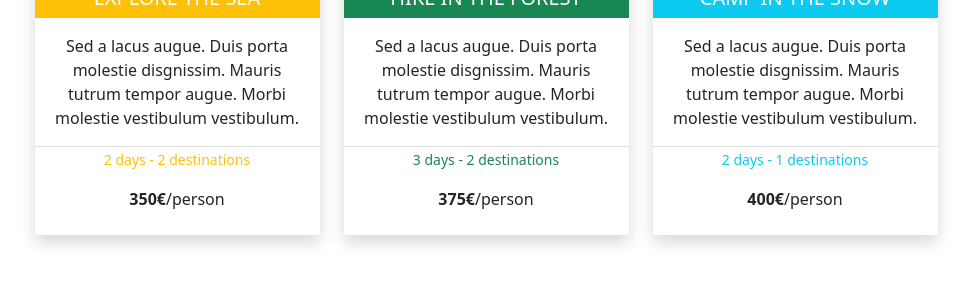
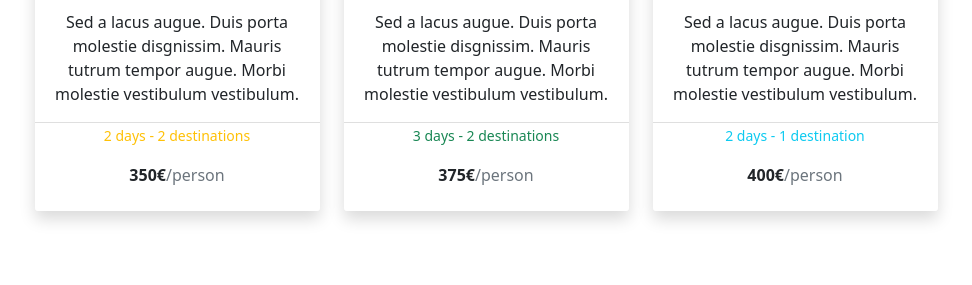
Before and after one commit to nvmRegi/bootstrap-travel-agency, a plain HTML site: page index.html in a window 1280 px wide. Shown: the part 499-784 px from the top of the page, without its empty margins (154-1126 px from the left). Drawn offline with nearby package versions, Linux system fonts and the light colour scheme.

Commit message:
correzione2

```diff
--- a/index.html
+++ b/index.html
@@ -14,7 +14,7 @@
 </head>
 
 <body>
-    <div class="container text-center mt-5">
+    <div class="container text-center mt-4">
         <div class="row">
             <div class="col-12">
                 <h1>Our amazing tours</h1>
@@ -30,7 +30,7 @@
         <!--CARD-->
         <div class="row justify-content-center">
             <!--PRIMA CARTA-->
-            <div class="col-10 col-sm-6 col-md-3 shadow p-0 mb-5 bg-body rounded ">
+            <div class="col-10 col-sm-8 col-md-3 shadow p-0 mb-5 bg-body rounded ">
                 <div class="card border-0">
                     <img src="https://picsum.photos/id/1061/300/300" class="card-img-top rounded-0" alt="mare">
                 </div>
@@ -42,12 +42,12 @@
                 </div>
                 <div class="card-footer bg-white pt-0">
                     <p class="text-warning"><small>2 days - 2 destinations</small></p>
-                    <p><strong>350&euro;</strong>/person</p>
+                    <p><strong>350&euro;</strong><span class="text-muted">/person</span></p>
                 </div>
             </div>
 
             <!--SECONDA CARTA-->
-            <div class="col-10 col-sm-6 col-md-3 shadow p-0 mb-5 mx-4 bg-body rounded ">
+            <div class="col-10 col-sm-8 col-md-3 shadow p-0 mb-5 mx-4 bg-body rounded ">
                 <div class="card border-0">
                     <img src="https://picsum.photos/id/15/300/300" class="card-img-top rounded-0" alt="cascata">
                 </div>
@@ -60,12 +60,12 @@
                 </div>
                 <div class="card-footer bg-white pt-0">
                     <p class="text-success"><small>3 days - 2 destinations</small></p>
-                    <p><strong>375&euro;</strong>/person</p>
+                    <p><strong>375&euro;</strong><span class="text-muted">/person</span></p>
                 </div>
             </div>
 
             <!--TERZA CARATA-->
-            <div class="col-10 col-sm-6 col-md-3 shadow p-0 mb-5 bg-body rounded ">
+            <div class="col-10 col-sm-8 col-md-3 shadow p-0 mb-5 bg-body rounded ">
                 <div class="card border-0">
                     <img src="https://picsum.photos/id/1036/300/300" class="card-img-top rounded-0" alt="montagna">
                 </div>
@@ -77,8 +77,8 @@
                         molestie vestibulum vestibulum.</p>
                 </div>
                 <div class="card-footer bg-white pt-0">
-                    <p class="text-info"><small>2 days - 1 destinations</small></p>
-                    <p><strong>400&euro;</strong>/person</p>
+                    <p class="text-info"><small>2 days - 1 destination</small></p>
+                    <p><strong>400&euro;</strong><span class="text-muted">/person</span></p>
                 </div>
             </div>
         </div>
```
